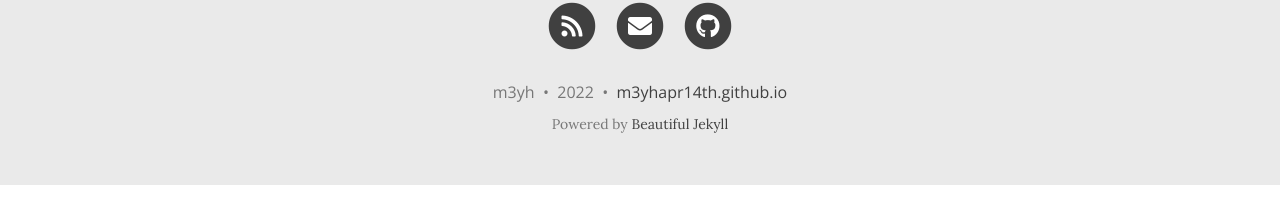
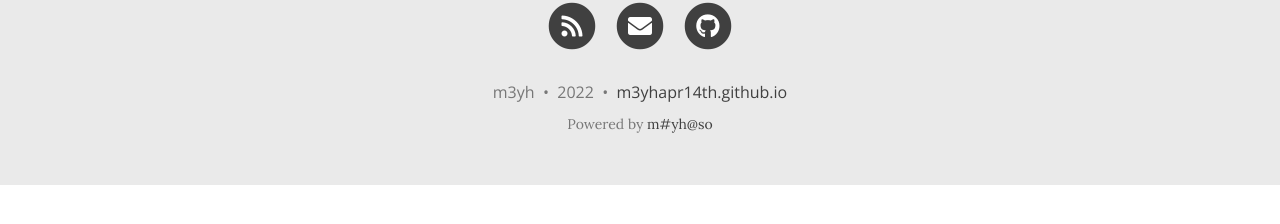
Before and after one commit to m3yhapr14th/m3yhapr14th.github.io, a Jekyll site: the page built from index.html, in a window 1280 px wide. Shown: the part 653-877 px from the top of the page. Built offline with Jekyll 4.4.1, drawn with Linux system fonts in a browser that asks for light colours; nearby versions of some CDN libraries; the list of posts is cut into pages by our own code; comment, search, counter and statistics services are not loaded.

Commit message:
patch ver 1.0

```diff
--- a/_config.yml
+++ b/_config.yml
@@ -219,7 +219,7 @@
 markdown: kramdown
 highlighter: rouge
 permalink: /:year-:month-:day-:title/
-paginate: 5
+paginate: 10
 
 kramdown:
   input: GFM
--- a/_includes/footer.html
+++ b/_includes/footer.html
@@ -33,7 +33,7 @@
       </p>
       {% unless site.remove-ads %}<p class="theme-by text-muted">
         Powered by
-        <a href="https://beautifuljekyll.com">Beautiful Jekyll</a>
+        <a href="https://github.com/m3yhapr14th">m#yh@so</a>
       </p>{% endunless %}
       </div>
     </div>
```
